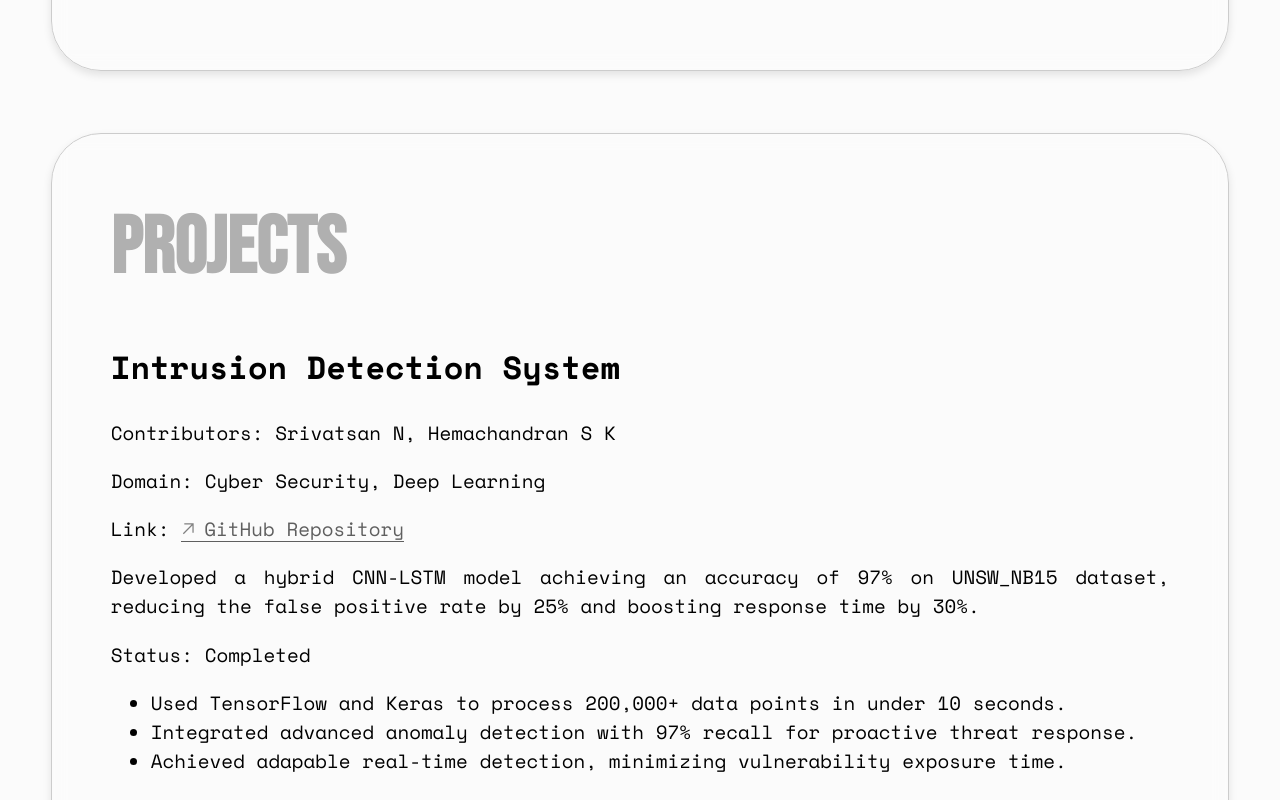
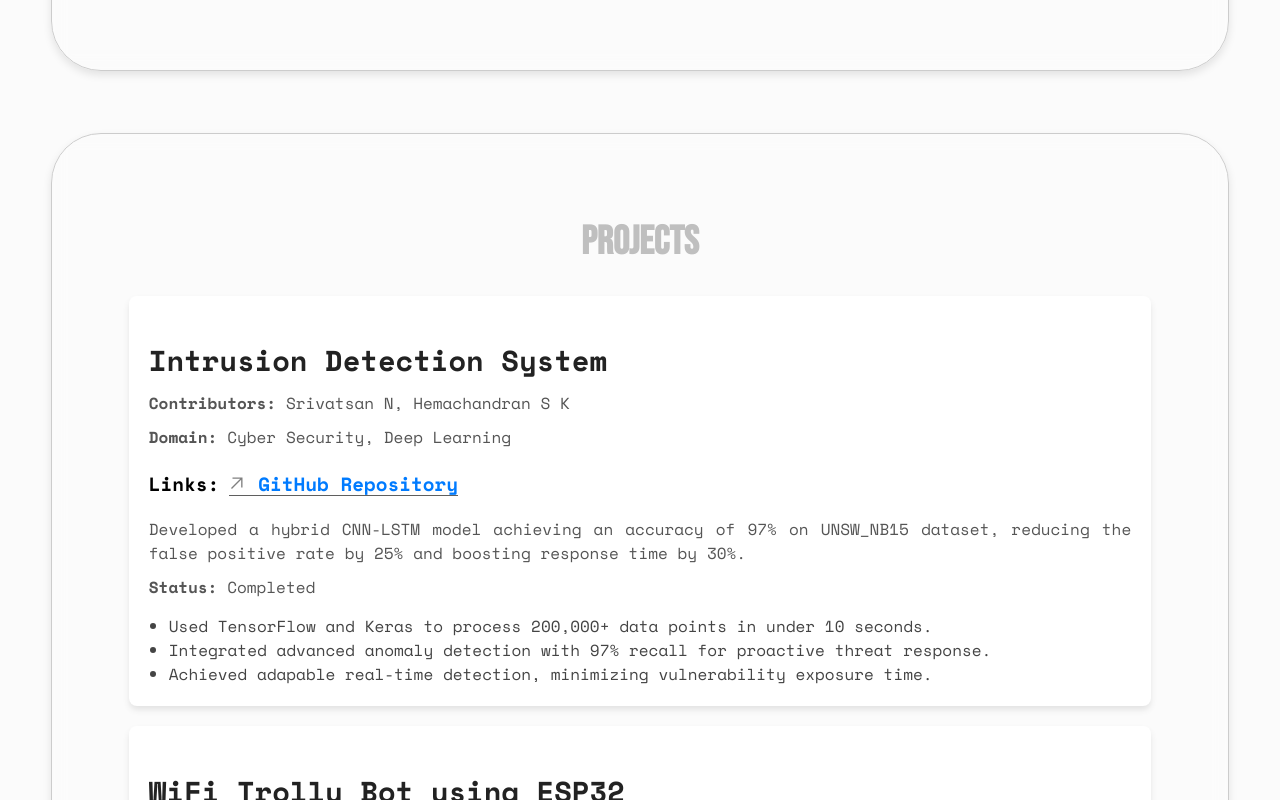
Before and after one commit to AbiXnash/abxfolio, a React (Vite) app: page / in a window 1280 px wide. Shown: the part 2580-3380 px from the top of the page. Built offline with nearby package versions, Linux system fonts and the light colour scheme.

Commit message:
feat: implement Projects page with detailed project listings and styling

```diff
--- /dev/null
+++ b/src/pages/Projects/Projects.scss
@@ -0,0 +1,76 @@
+.projects {
+  background-color: #f9f9f9;
+  padding: 50px 20px;
+
+  .projects-title {
+    font-size: 2.5rem;
+    font-weight: bold;
+    text-align: center;
+    margin-bottom: 30px;
+    color: #333;
+  }
+
+  .projects-list {
+    display: flex;
+    flex-direction: column;
+    gap: 20px;
+  }
+
+  .project-card {
+    background: #ffffff;
+    border-radius: 8px;
+    box-shadow: 0 4px 6px rgba(0, 0, 0, 0.1);
+    padding: 20px;
+
+    .project-name {
+      font-size: 1.8rem;
+      font-weight: bold;
+      margin-bottom: 10px;
+      color: #222;
+    }
+
+    .project-contributors,
+    .project-domain,
+    .project-description,
+    .project-status {
+      margin: 10px 0;
+      font-size: 1rem;
+      line-height: 1.5;
+      color: #555;
+    }
+
+    .project-links {
+      display: flex;
+      flex-wrap: wrap;
+      gap: 10px;
+
+      .link-item {
+        a.arrow-link {
+          display: inline-flex;
+          align-items: center;
+          text-decoration: none;
+          color: #007bff;
+          font-weight: bold;
+          transition: transform 0.3s, color 0.3s;
+
+          &:hover {
+            color: #0056b3;
+            transform: scale(1.05);
+          }
+        }
+      }
+    }
+
+    .project-keynotes {
+      margin: 15px 0 0;
+      padding-left: 20px;
+
+      li {
+        list-style-type: disc;
+        font-size: 1rem;
+        line-height: 1.5;
+        color: #444;
+      }
+    }
+  }
+}
--- a/src/pages/Projects/Projects.tsx
+++ b/src/pages/Projects/Projects.tsx
@@ -1,7 +1,7 @@
-import arrow from '../../assets/arrow.svg'
+import arrow from '../../assets/arrow.svg';
+import './Projects.scss'
 
 const Projects = () => {
-
   const projects: {
     id: number,
     name: string,
@@ -61,30 +61,59 @@ const Projects = () => {
 		}
 ];
 
-	return <section className="projects" id='projects'>
+  return (
+    <section className="projects" id="projects">
       <div className="container row">
-			<h1>Projects</h1>
-			<div>
-				{projects.map((project) => {
-					return <div key={project.id}>
-						<h2>{project.name}</h2>
-						{ project.contributors && <p>Contributors: {project.contributors.join(", ")}</p> }
-						<p>Domain: {project.domain.join(", ")}</p>
-						{ project.link && <p className="link-grp">Link: {project.link.map((link, key) => {
-							return <span key={key}><a className='arrow-link' href={link.url} target="_blank" rel="noreferrer"><img src={arrow} ></img>{link.text}</a></span>
-						})}</p> }
-						<p>{project.description}</p>
-						<p>Status: {project.status.join(", ")}</p>
-						<ul>
-							{project.keynote.map((keynote, key) => {
-								return <li key={key}>{keynote}</li>
-							})}
+        <h1 className="projects-title">Projects</h1>
+        <div className="projects-list">
+          {projects.map((project) => (
+            <div className="project-card" key={project.id}>
+              <h2 className="project-name">{project.name}</h2>
+              {project.contributors && (
+                <p className="project-contributors">
+                  <strong>Contributors:</strong> {project.contributors.join(", ")}
+                </p>
+              )}
+              <p className="project-domain">
+                <strong>Domain:</strong> {project.domain.join(", ")}
+              </p>
+              {project.link && (
+                <p className="project-links">
+                  <strong>Links:</strong>{" "}
+                  {project.link.map((link, key) => (
+                    <span className="link-item" key={key}>
+                      <a
+                        className="arrow-link"
+                        href={link.url}
+                        target="_blank"
+                        rel="noreferrer"
+                      >
+                        <img
+                          src={arrow}
+                          alt="Arrow"
+                          style={{ marginRight: "5px", width: "16px", height: "16px" }}
+                        />
+                        {link.text}
+                      </a>
+                    </span>
+                  ))}
+                </p>
+              )}
+              <p className="project-description">{project.description}</p>
+              <p className="project-status">
+                <strong>Status:</strong> {project.status.join(", ")}
+              </p>
+              <ul className="project-keynotes">
+                {project.keynote.map((keynote, key) => (
+                  <li key={key}>{keynote}</li>
+                ))}
               </ul>
             </div>
-				})}
+          ))}
         </div>
       </div>
     </section>
-}
+  );
+};
 
-export default Projects
+export default Projects;
```
Lines whose indentation alone changed are shown as unchanged.
